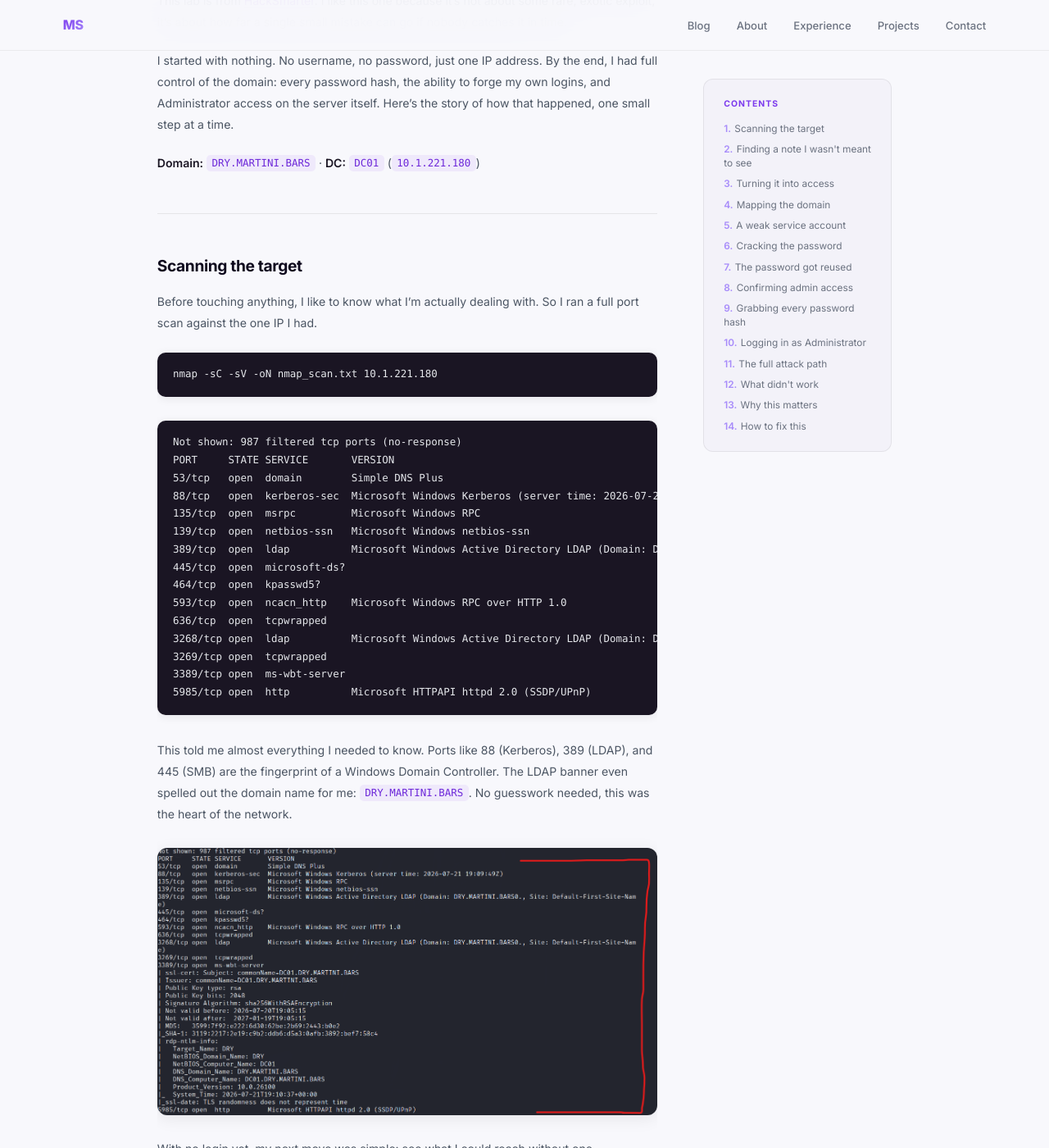
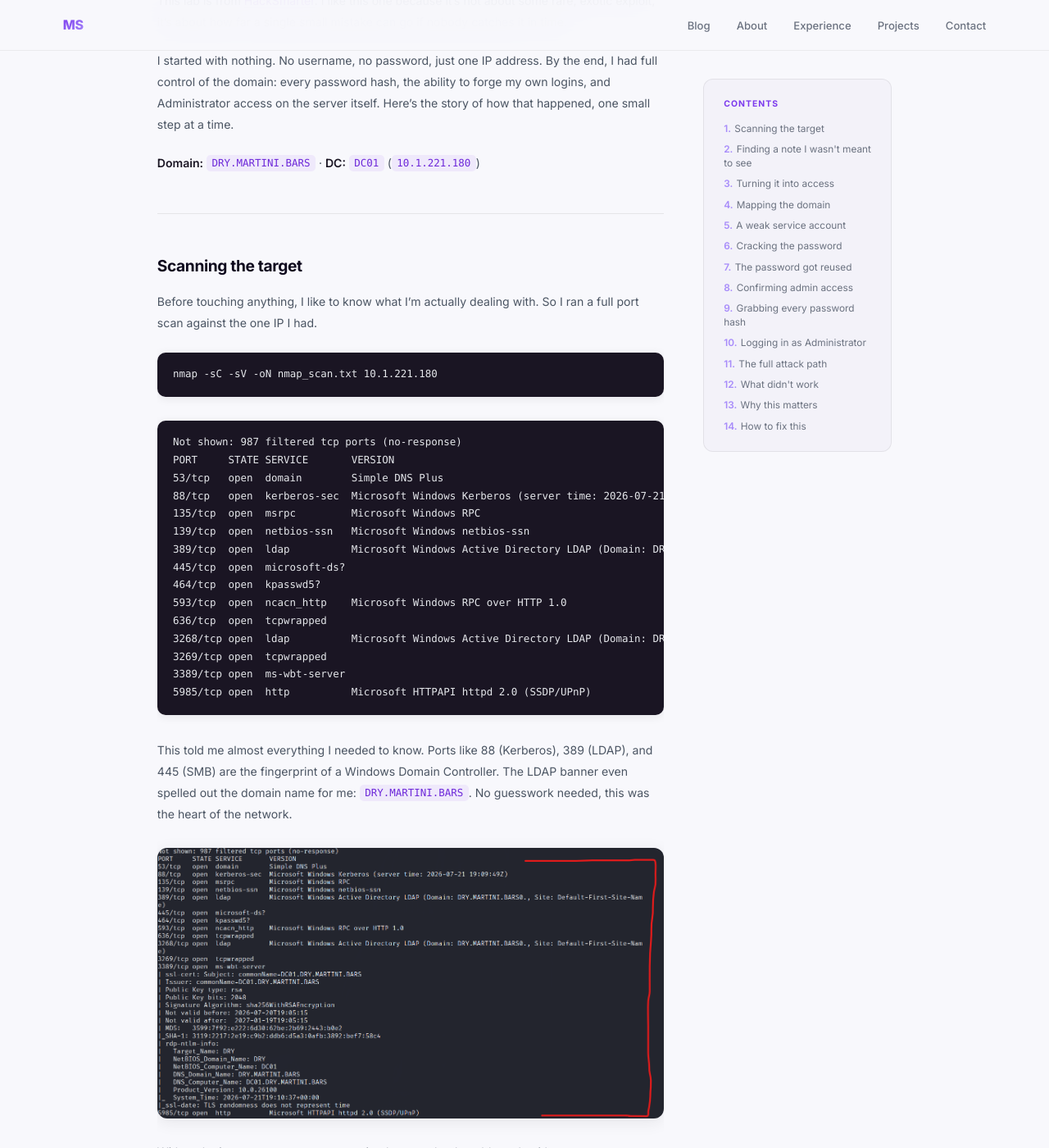
Before and after one commit to MohammadSalam-sec/mohammadsalam-sec.github.io, a Jekyll site: the page built from _posts/2026-07-22-ad-domain-compromise-pass-the-hash.md, in a window 1280 px wide and 1400 px high, scrolled down 380 px. Shown: the whole window at 82% size. Built offline with Jekyll 4.4.1, drawn with Linux system fonts in a browser that asks for light colours.

Commit message:
Update default.html

```diff
--- a/_layouts/default.html
+++ b/_layouts/default.html
@@ -15,19 +15,19 @@ nav{position:fixed;top:0;left:0;right:0;z-index:100;padding:1.1rem 6%;display:fl
 .nav-links a:hover{color:#7c3aed}
 main{max-width:1050px;margin:0 auto;padding:6.5rem 6% 4.5rem}
 
-.post-layout{display:grid;grid-template-columns:1fr 230px;gap:3.5rem;align-items:start;min-width:0}
-@media(max-width:900px){.post-layout{grid-template-columns:1fr}}
+.post-layout{display:flex;gap:3rem;align-items:flex-start}
+@media(max-width:900px){.post-layout{flex-direction:column}}
 
-.post-main{min-width:0;overflow-x:hidden}
-.post-toc{position:sticky;top:6rem;max-height:calc(100vh - 8rem);overflow-y:auto;min-width:0}
+.post-main{flex:1 1 auto;min-width:0;overflow-x:hidden}
+.post-toc{flex:0 0 230px;width:230px;position:sticky;top:6rem;max-height:calc(100vh - 8rem);overflow-y:auto}
 .toc-inner{background:#f3f2f9;border:1px solid rgba(0,0,0,0.07);border-radius:12px;padding:1.35rem 1.5rem}
 .toc-label{font-size:0.65rem;font-weight:700;letter-spacing:0.1em;text-transform:uppercase;color:#7c3aed;margin-bottom:0.85rem}
 .post-toc ol{list-style:none;padding-left:0;margin:0;display:flex;flex-direction:column;gap:0.55rem;counter-reset:toc-counter}
 .post-toc li{font-size:0.74rem;line-height:1.4;counter-increment:toc-counter}
 .post-toc li::before{content:counter(toc-counter)". ";color:#a78bfa;font-weight:600;margin-right:0.1rem}
-.post-toc a{color:#6b7280;text-decoration:none;border-bottom:none}
+.post-toc a{color:#6b7280;text-decoration:none;border-bottom:none;overflow-wrap:break-word;word-break:break-word}
 .post-toc a:hover{color:#7c3aed}
-@media(max-width:900px){.post-toc{position:static;max-height:none;margin-bottom:2.5rem}
+@media(max-width:900px){.post-toc{position:static;max-height:none;width:100%;flex:1 1 auto;margin-bottom:2.5rem}
 .toc-inner{border-radius:12px}}
 h1{font-size:1.9rem;font-weight:800;letter-spacing:-0.03em;margin-bottom:0.5rem;color:#0f0a1e}
 .post-date{font-size:0.78rem;color:#9ca3af;margin-bottom:2.25rem;font-weight:500}
```
